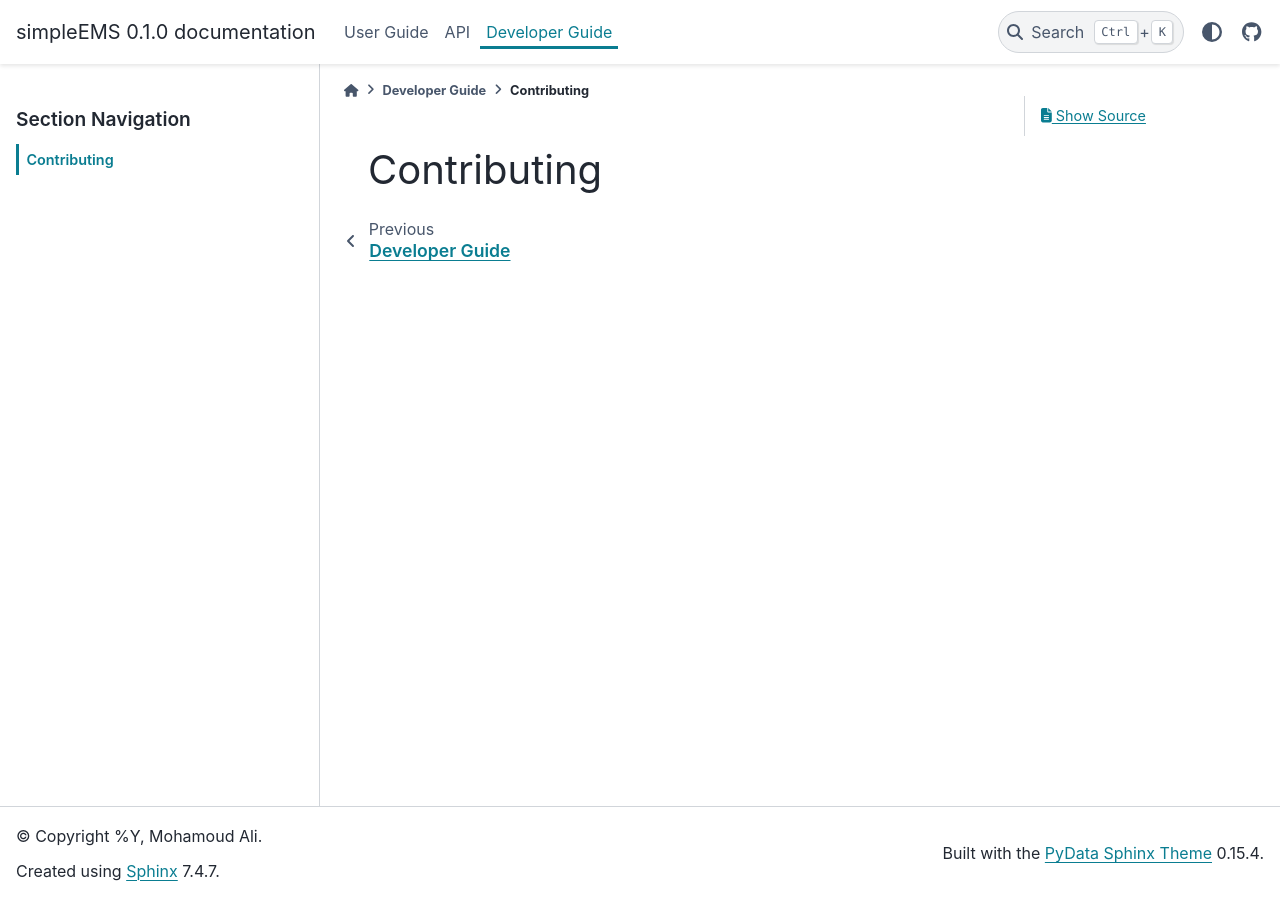
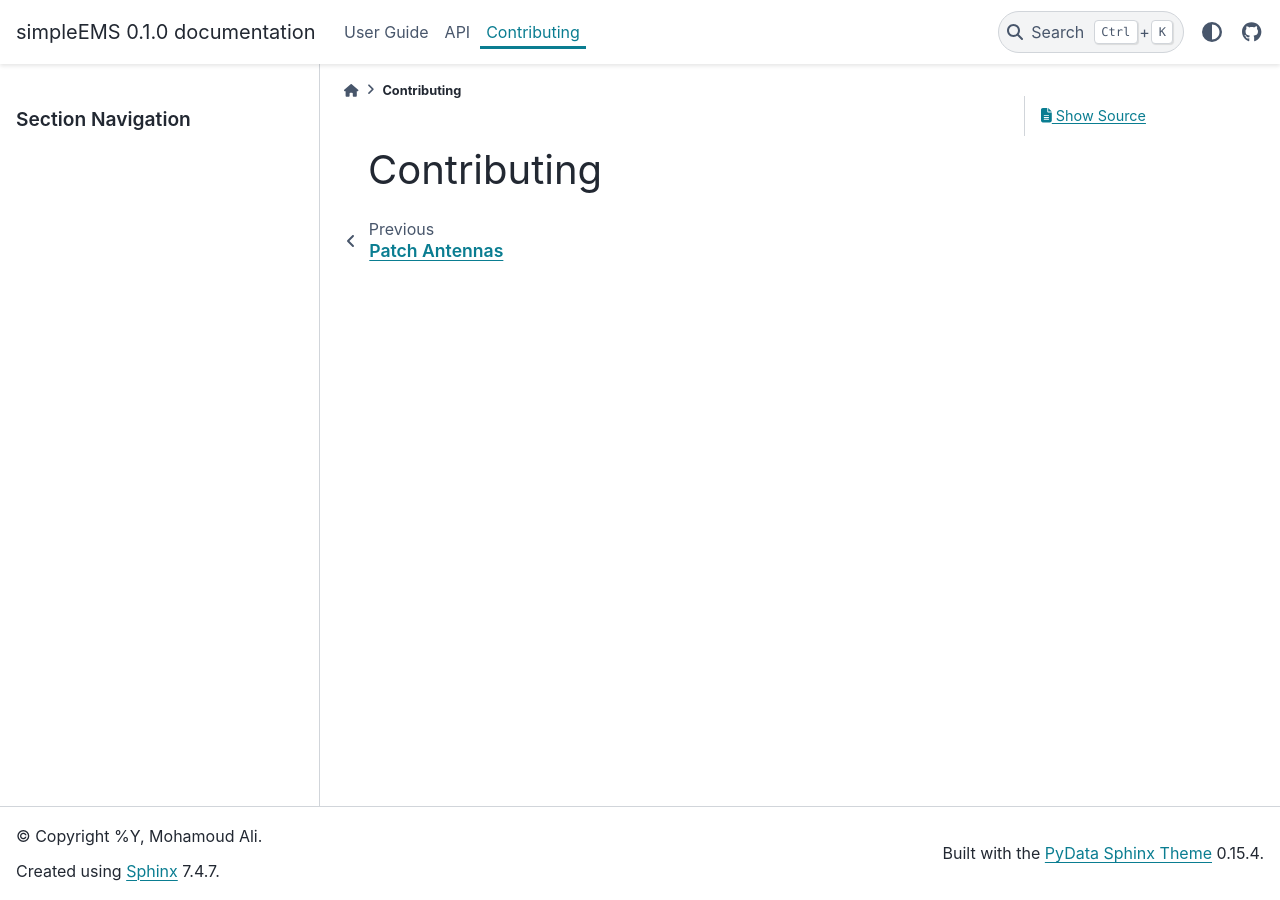
Before and after one commit to MohamoudAli12/simpleEMS, a Sphinx documentation site: the page built from docs/source/contributing.md, in a window 1280 px wide. Built offline with Sphinx 7.4.7 and the PyData theme 0.15.4, drawn with Linux system fonts in a browser that asks for light colours; pages that are not in the unit, such as notebooks, are missing from menus.

Commit message:
restructured docs

```diff
--- a/docs/source/conf.py
+++ b/docs/source/conf.py
@@ -16,16 +16,23 @@ release = "0.1.0"
 from pathlib import Path
 import shutil
 
+
 def setup(app):
-    def copy_images(app):
+    def copy_assets(app):
         docs_dir = Path(__file__).parent.parent.resolve()
-        src = (docs_dir / "../images").resolve()
-        dst = (docs_dir / "build/html/images").resolve()
+        image_src = (docs_dir / "../images").resolve()
+        image_dst = (docs_dir / "build/html/images").resolve()
 
-        if src.exists():
-            shutil.copytree(src, dst, dirs_exist_ok=True)
+        changlog_src = docs_dir.parent / "CHANGELOG.md"
+        changelog_dst = (docs_dir / "source").resolve()
 
-    app.connect("builder-inited", copy_images)
+        if image_src.exists():
+            shutil.copytree(image_src, image_dst, dirs_exist_ok=True)
+
+        if changlog_src.exists():
+            shutil.copy2(changlog_src, changelog_dst)
+
+    app.connect("builder-inited", copy_assets)
 
 
 extensions = [
--- a/docs/source/dev/index.rst
+++ /dev/null
@@ -1,7 +0,0 @@
-Developer Guide
-=================
-
-.. toctree::
-    :maxdepth: 2
-
-    contributing
--- a/docs/source/index.rst
+++ b/docs/source/index.rst
@@ -4,7 +4,8 @@
 
    user/index
    api/index
-   dev/index
+   contributing
+   CHANGELOG
 
 .. include:: ../../README.md
    :parser: myst_parser.sphinx_
```
Also changed, not shown: docs/source/contributing.md (renamed from docs/source/dev/contributing.md).
